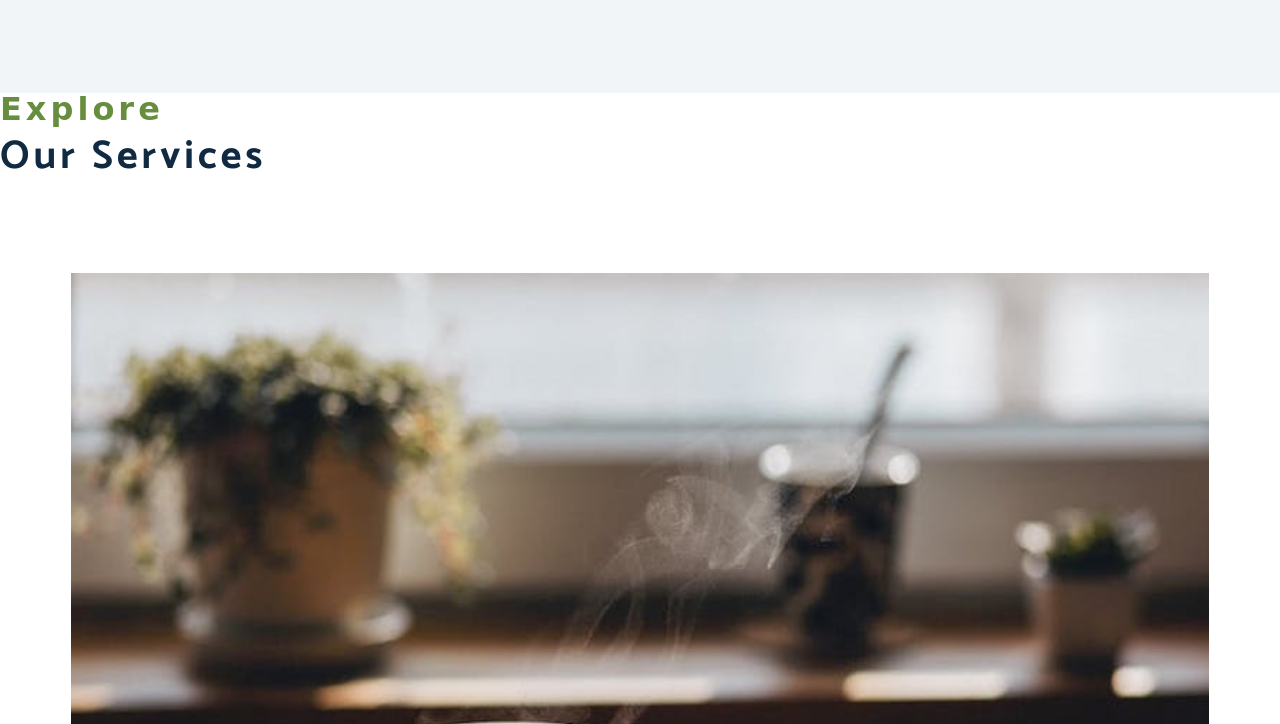
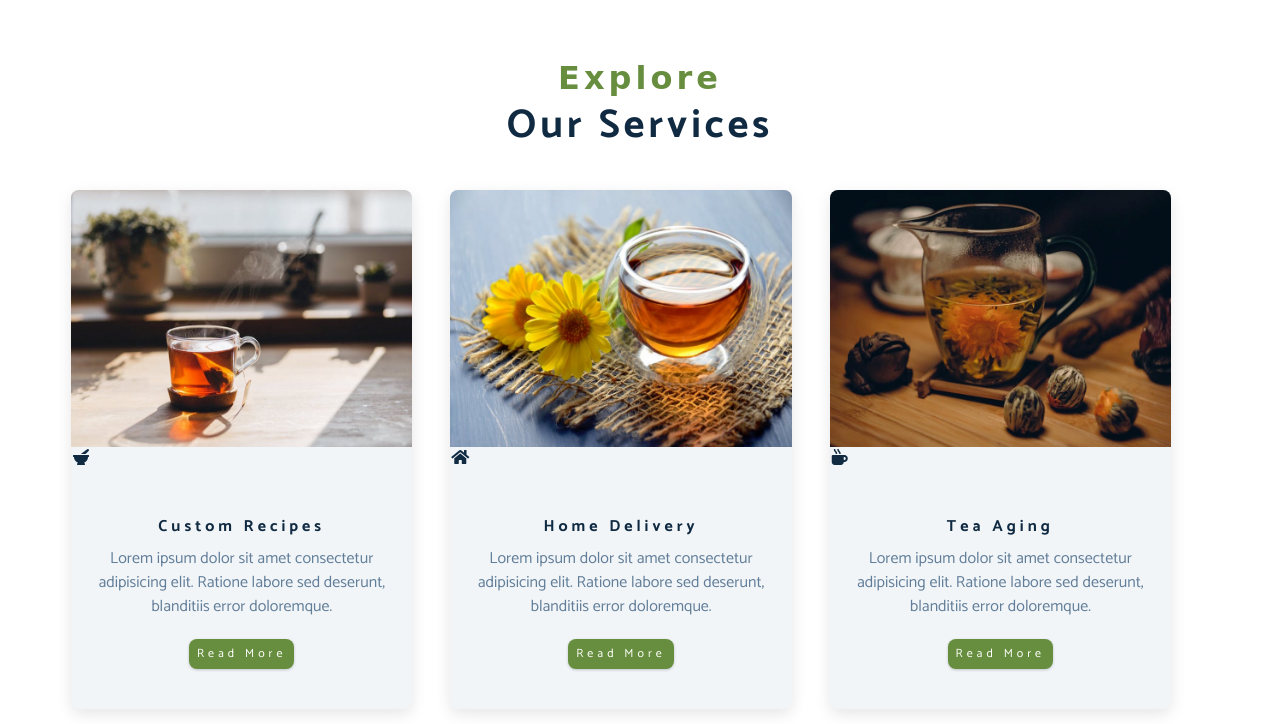
Before and after one commit to Farahcodes/tea-station, a plain HTML site: page index.html in a window 1280 px wide. Shown: the part 2036-2760 px from the top of the page. Drawn offline with Linux system fonts and the light colour scheme; a web font is replaced by a local one.

Commit message:
services css

```diff
--- a/css/styles.css
+++ b/css/styles.css
@@ -285,7 +285,7 @@ Products
 .product-img{
   border-radius: var(--radius);
   margin-bottom: 2rem;
-  height: 17rem;
+  height: auto;
   object-fit: cover;
 }
 .product-price{
@@ -323,3 +323,57 @@ Products
 Services
 ===============
 */
+.services-title {
+  margin-top: 4rem;
+  margin-bottom: -4rem;
+  text-align: center;
+}
+.service-card {
+  margin: 2rem 0;
+  background: var(--clr-grey-10);
+  border-radius: var(--radius);
+  box-shadow: 0 5px 15px rgba(0, 0, 0, 0.1);
+  transition: var(--transition);
+}
+.service-card:hover {
+  transform: scale(1.02);
+  box-shadow: 0 5px 15px rgba(0, 0, 0, 0.2);
+}
+.service-img {
+  height: auto;
+  object-fit: cover;
+  border-top-left-radius: var(--radius);
+  border-top-right-radius: var(--radius);
+}
+.service-info {
+  text-align: center;
+  padding: 3rem 1rem 2.5rem 1rem;
+}
+.service-info p {
+  max-width: 20rem;
+  color: var(--clr-grey-5);
+  margin: 0 auto;
+}
+.service-btn {
+  font-size: 0.75rem;
+  text-transform: capitalize;
+  padding: 0.375rem 0.5rem;
+  border-radius: var(--radius);
+  font-weight: 400;
+  margin-top: 1.25rem;
+}
+@media screen and (min-width: 768px) {
+  .service-card {
+    float: left;
+    width: 45%;
+    margin-right: 5%;
+    /* 100% 45% 90% 5%*/
+  }
+}
+@media screen and (min-width: 992px) {
+  .service-card {
+    width: 30%;
+    margin-right: 3.333%;
+    /* 100% 30% 3.333%*/
+  }
+}
--- a/index.html
+++ b/index.html
@@ -160,7 +160,7 @@
           <!-- img container -->
           <div class="service-img-container">
             <!-- img -->
-            <img src="./images/product-1.jpeg" class="service-img" alt="single service">
+            <img src="./images/product-1.jpeg" class="service-img" alt="single service" />
             <!-- service icon -->
             <span class="service-icon">
               <i class="fas fa-mortar-pestle fa-fw"></i>
@@ -169,17 +169,20 @@
           <!-- service info -->
           <div class="service-info">
             <h4>custom recipes</h4>
-            <p>Lorem ipsum dolor sit amet consectetur adipisicing elit. Ipsum, dolores! Ducimus amet ratione repellat architecto.</p>
-            <a href="products.html" class="btn services-btn">read more</a>
+            <p>
+              Lorem ipsum dolor sit amet consectetur adipisicing elit. Ratione
+              labore sed deserunt, blanditiis error doloremque.
+            </p>
+            <a href="products.html" class="btn service-btn">read more</a>
           </div>
         </article>
-        <!-- end of single card -->
+        <!--end of  single card -->
         <!-- single card -->
         <article class="service-card">
           <!-- img container -->
           <div class="service-img-container">
             <!-- img -->
-            <img src="./images/product-2.jpeg" class="service-img" alt="single service">
+            <img src="./images/product-2.jpeg" class="service-img" alt="single service" />
             <!-- service icon -->
             <span class="service-icon">
               <i class="fas fa-home fa-fw"></i>
@@ -188,17 +191,20 @@
           <!-- service info -->
           <div class="service-info">
             <h4>home delivery</h4>
-            <p>Lorem ipsum dolor sit amet consectetur adipisicing elit. Ipsum, dolores! Ducimus amet ratione repellat architecto.</p>
-            <a href="products.html" class="btn services-btn">read more</a>
+            <p>
+              Lorem ipsum dolor sit amet consectetur adipisicing elit. Ratione
+              labore sed deserunt, blanditiis error doloremque.
+            </p>
+            <a href="products.html" class="btn service-btn">read more</a>
           </div>
         </article>
-        <!-- end of single card -->
+        <!--end of  single card -->
         <!-- single card -->
         <article class="service-card">
           <!-- img container -->
           <div class="service-img-container">
             <!-- img -->
-            <img src="./images/product-3.jpeg" class="service-img" alt="single service">
+            <img src="./images/product-3.jpeg" class="service-img" alt="single service" />
             <!-- service icon -->
             <span class="service-icon">
               <i class="fas fa-mug-hot fa-fw"></i>
@@ -207,11 +213,14 @@
           <!-- service info -->
           <div class="service-info">
             <h4>tea aging</h4>
-            <p>Lorem ipsum dolor sit amet consectetur adipisicing elit. Ipsum, dolores! Ducimus amet ratione repellat architecto.</p>
-            <a href="products.html" class="btn services-btn">read more</a>
+            <p>
+              Lorem ipsum dolor sit amet consectetur adipisicing elit. Ratione
+              labore sed deserunt, blanditiis error doloremque.
+            </p>
+            <a href="products.html" class="btn service-btn">read more</a>
           </div>
         </article>
-        <!-- end of single card -->
+        <!--end of  single card -->
       </div>
     </section>
     <!-- end of services -->
```
